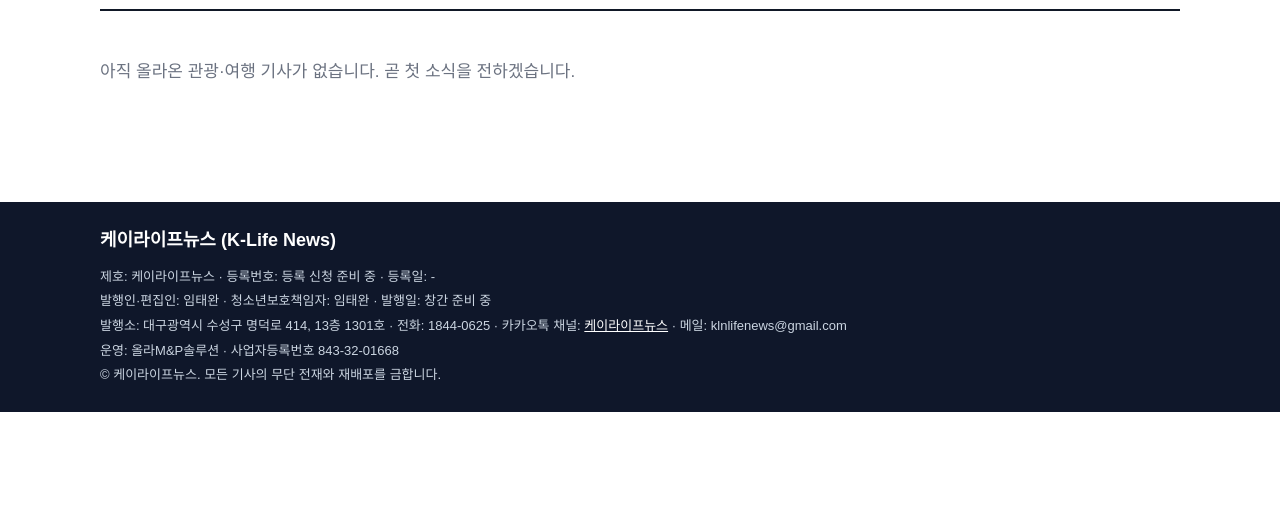
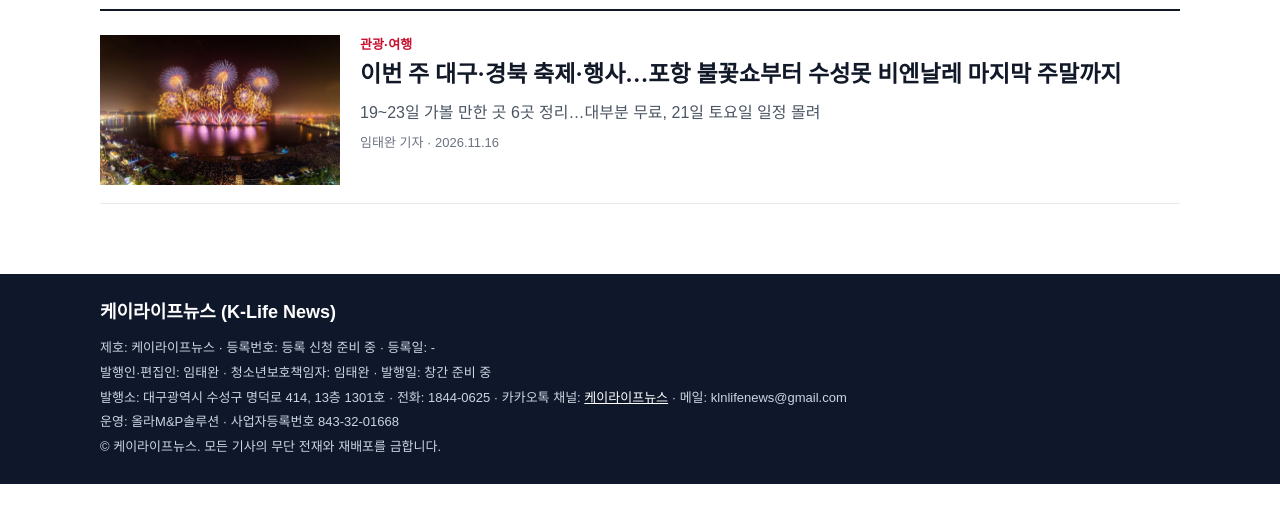
Before and after one commit to taewan4567-pixel/klnnews, a plain HTML site: page category/travel.html in a window 1280 px wide. Shown: the part 261-784 px from the top of the page. Drawn offline with Linux system fonts and the light colour scheme.

Commit message:
관광여행 목록

```diff
--- a/category/travel.html
+++ b/category/travel.html
@@ -79,7 +79,7 @@ footer .info{margin-top:10px;line-height:1.9}
   <a class="logo" href="/"><span class="mark">K<b>L</b>N</span><span><div class="name">케이라이프뉴스</div><div class="sub">K-LIFE NEWS · 생활이 보이는 뉴스</div></span></a>
   <div class="search">기사 검색</div>
 </div></header>
-<nav class="menu"><div class="wrap"><a href="/">전체</a><a href="/category/incident.html">사건사고</a><a href="/category/daegu.html">대구·경북</a><a class="on" href="/category/travel.html">관광·여행</a><a href="/category/health.html">의료·건강</a><a href="/category/senior.html">시니어</a><a href="/category/food.html">맛집</a><a href="/category/video.html">KLN 영상</a></div></nav><main class="wrap"><section class="newslist"><h2>관광·여행</h2><p class="empty">아직 올라온 관광·여행 기사가 없습니다. 곧 첫 소식을 전하겠습니다.</p></section></main><footer><div class="wrap">
+<nav class="menu"><div class="wrap"><a href="/">전체</a><a href="/category/incident.html">사건사고</a><a href="/category/daegu.html">대구·경북</a><a class="on" href="/category/travel.html">관광·여행</a><a href="/category/health.html">의료·건강</a><a href="/category/senior.html">시니어</a><a href="/category/food.html">맛집</a><a href="/category/video.html">KLN 영상</a></div></nav><main class="wrap"><section class="newslist"><h2>관광·여행</h2><a class="nitem" href="/news/002.html"><img src="/images/2026/002_pohang_fireworks.jpg" alt="이번 주 대구·경북 축제·행사…포항 불꽃쇼부터 수성못 비엔날레 마지막 주말까지" loading="lazy"><div><div class="cat">관광·여행</div><h3>이번 주 대구·경북 축제·행사…포항 불꽃쇼부터 수성못 비엔날레 마지막 주말까지</h3><p>19~23일 가볼 만한 곳 6곳 정리…대부분 무료, 21일 토요일 일정 몰려</p><div class="meta">임태완 기자 · 2026.11.16</div></div></a></section></main><footer><div class="wrap">
   <div class="fname">케이라이프뉴스 (K-Life News)</div>
 
   <div class="info">
```
